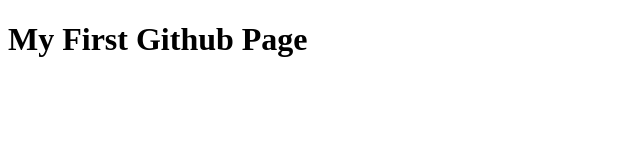
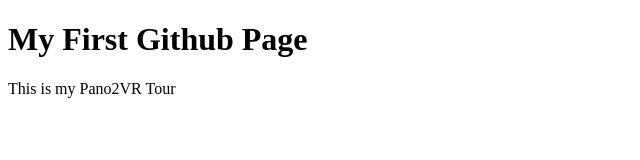
Before and after one commit to cdally/cdally.github.io, a plain HTML site: page index.html in a window 1280 px wide. Shown: the whole page, without its empty margins (0-640 px from the left). Drawn offline with Linux system fonts and the light colour scheme.

Commit message:
Update index.html

```diff
--- a/index.html
+++ b/index.html
@@ -7,5 +7,6 @@
 
 <body>
 <h1>My First Github Page</h1>
+  <p>This is my Pano2VR Tour</p>
 </body>
 </html>
```
